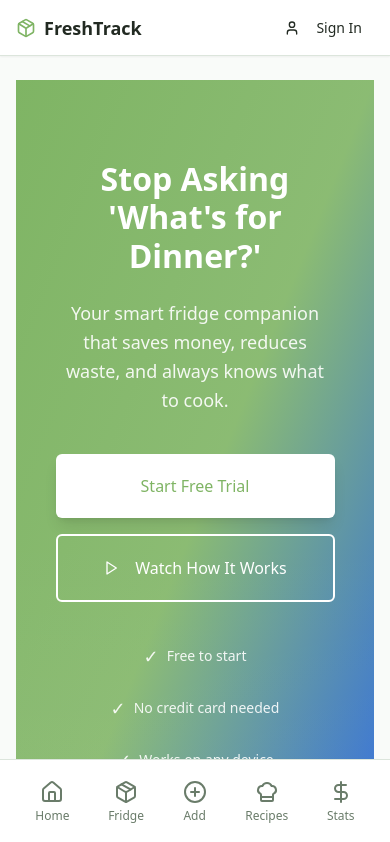
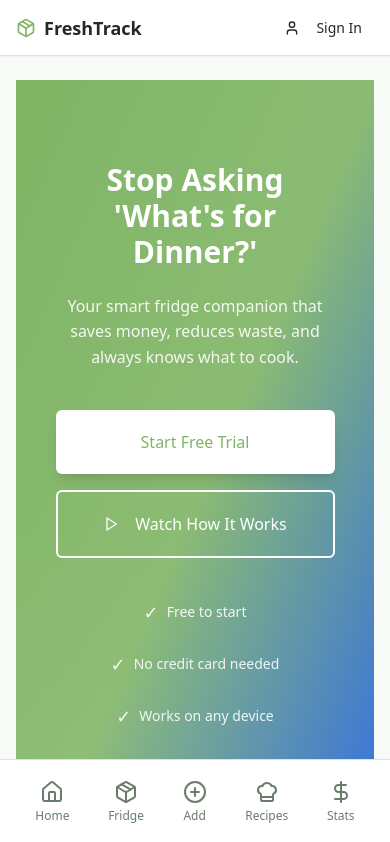
Before and after one commit to ddamato-app/receipt-recipe-radar, a React (Vite) app: page /landing in a window 390 px wide. Shown: the top 842 px of the page. Built offline with nearby package versions, Linux system fonts and the light colour scheme.

Commit message:
Fix hero section mobile styles

```diff
--- a/src/pages/Landing.tsx
+++ b/src/pages/Landing.tsx
@@ -8,15 +8,15 @@ const Landing = () => {
   return (
     <div className="min-h-screen">
       {/* Hero Section */}
-      <section className="relative min-h-screen flex items-center justify-center px-6 py-20 bg-gradient-to-br from-primary via-primary/90 to-blue-600">
+      <section className="relative min-h-screen flex items-center justify-center px-6 py-16 md:py-24 bg-gradient-to-br from-primary via-primary/90 to-blue-600">
         <div className="w-[90%] max-w-4xl mx-auto text-center space-y-6 md:space-y-8 animate-fade-in">
           {/* Main Heading */}
-          <h1 className="text-[2rem] md:text-7xl font-bold text-white leading-[1.2]">
+          <h1 className="text-3xl md:text-5xl lg:text-6xl font-bold text-white leading-[1.2]">
             Stop Asking<br />'What's for Dinner?'
           </h1>
 
           {/* Subheading */}
-          <p className="text-lg md:text-2xl text-white/90 max-w-3xl mx-auto leading-[1.6]">
+          <p className="text-base md:text-xl max-w-3xl mx-auto leading-[1.6] text-white/90">
             Your smart fridge companion that saves money, reduces waste, and always knows what to cook.
           </p>
 
```
